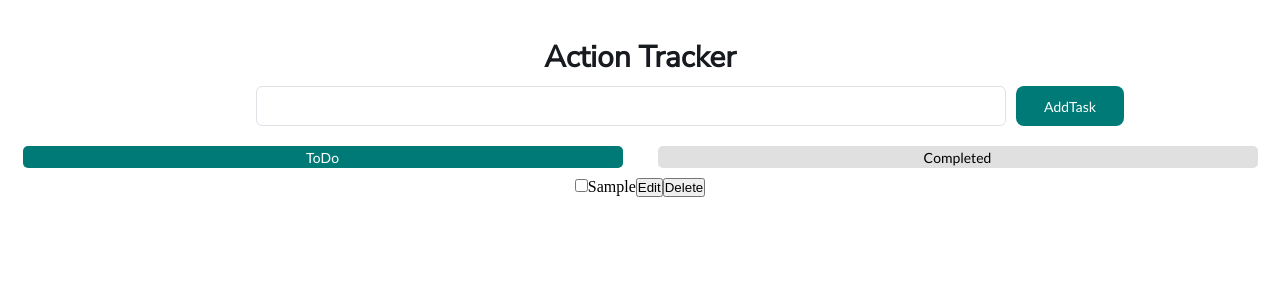
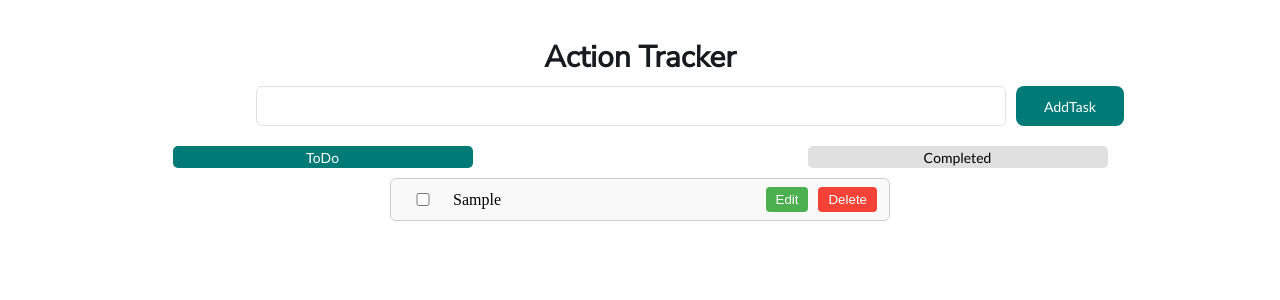
Before and after one commit to NagendharanNagu/onTrack, a React (Vite) app in the folder onTrack/: page / in a window 1280 px wide. Both pictures are taken after typing "Sample" into the empty fields and a click on the button "AddTask". Shown: the top 300 px of the page. Built offline with nearby package versions, Linux system fonts and the light colour scheme; the HTML template or start-up script is replaced by a standard one.

Commit message:
Day - 14: Enhanced UI

```diff
--- a/onTrack/src/App.jsx
+++ b/onTrack/src/App.jsx
@@ -1,12 +1,10 @@
 import React from "react";
 import Crud from "./components/Crud";
-import Copy from "./components/Copy";
 
 const App = ()=>{
     return(
         <div>
             <Crud/>
-            {/* <Copy/> */}
         </div>
     )
 }
--- a/onTrack/src/components/Crud.jsx
+++ b/onTrack/src/components/Crud.jsx
@@ -86,16 +86,16 @@ const Crud = () => {
           <button onClick={() => setCurrentTab("COMPLETED")} className={currentTab === "COMPLETED" ? "active-tab" : "inactive-tab"}>Completed</button>
         </div>
        </div>
-
+        <div className="task-list">
           {currentTab == "PENDING"
             ? tasks.map((item) => (
-                <ul type="none" key={item.id}>
+                <ul type="none" className="task-item" key={item.id}>
                   <li>
                     <input
                       type="checkbox"
                       onClick={() => checkboxHandler(item)}
                     />
-                    <span>{item.text}</span>
+                    <span className="task-text">{item.text}</span>
                     <button onClick={() => editTaskHandler(item)}>Edit</button>
                     <button onClick={() => deleteTaskHandler(item)}>
                       Delete
@@ -104,7 +104,7 @@ const Crud = () => {
                 </ul>
               ))
             : completedHandler()}
-
+        </div>
       </div>
     </div>
   );
--- a/onTrack/src/css/crud.css
+++ b/onTrack/src/css/crud.css
@@ -1,5 +1,5 @@
 @import url("https://fonts.googleapis.com/css2?family=Nunito+Sans&display=swap");
-@import url('https://fonts.googleapis.com/css2?family=Lato&display=swap');
+@import url("https://fonts.googleapis.com/css2?family=Lato&display=swap");
 
 * {
   margin: 0;
@@ -15,21 +15,21 @@
   color: #171a1fff;
 }
 
-.task-container{
+.task-container {
   text-align: center;
   margin-top: 40px;
 }
 
-.input-and-btn-container{
+.input-and-btn-container {
   width: 100%;
   margin: 10px 10px 10px 50px;
   display: flex;
   flex-direction: row;
   justify-content: center;
-    gap: 10px
+  gap: 10px;
 }
 
-.task-text-input{
+.task-text-input {
   width: 750px;
   height: 40px;
   padding-left: 12px;
@@ -39,37 +39,39 @@
   line-height: 22px;
   font-weight: 400;
   border: 1px solid;
-  background: #FFFFFFFF;
+  background: #ffffffff;
   border-radius: 6px;
   border-width: 1px;
-  border-color: #DEE1E6FF;
+  border-color: #dee1e6ff;
 }
 
-.task-text-input:hover{
+.task-text-input:hover {
   border-color: #00ff87;
 }
 
-.add-btn, .update-btn{
+.add-btn,
+.update-btn {
   width: 108px;
   height: 40px;
   padding: 0 12px;
-    font-family: 'Lato', sans-serif;
+  font-family: "Lato", sans-serif;
   font-size: 14px;
   font-weight: 500;
-    color: #FFFFFFFF;
-    background: #007A76FF;
+  color: #ffffffff;
+  background: #007a76ff;
   opacity: 1;
   border: none;
   border-radius: 8px;
   gap: 16px;
   cursor: pointer;
 }
- .add-btn:hover, .update-btn:hover{
+.add-btn:hover,
+.update-btn:hover {
   background: #00ff87;
   color: black;
 }
 
- .task-tabs{
+.task-tabs {
   display: grid;
   grid-template-columns: repeat(2, 1fr);
   gap: 10px;
@@ -78,19 +80,18 @@
   padding: 10px;
 }
 
- .task-tabs button{
-    width: 600px;
+.task-tabs button {
+  width: 300px;
   height: 22px;
   border: none;
   padding: 0 12px;
-    font-family: 'Lato', sans-serif;
+  font-family: "Lato", sans-serif;
   font-size: 14px;
   font-weight: 500;
 }
 
-
-.active-tab{
-background: #007A76FF; /* Green */
+.active-tab {
+  background: #007a76ff; /* Green */
   color: white;
   border: none;
   padding: 8px 14px;
@@ -98,7 +99,7 @@ background: #007A76FF; /* Green */
   cursor: pointer;
 }
 
-.inactive-tab{
+.inactive-tab {
   background-color: #e0e0e0; /* Gray */
   color: black;
   border: none;
@@ -106,3 +107,56 @@ background: #007A76FF; /* Green */
   border-radius: 5px;
   cursor: pointer;
 }
+
+.task-list {
+  display: flex;
+  flex-direction: column;
+  gap: 10px; /* space between tasks */
+  align-items: center;
+  padding: 0;
+}
+
+.task-item {
+  list-style: none;
+  margin: 0;
+  padding: 0;
+}
+
+.task-item li {
+  display: grid;
+  grid-template-columns: 40px minmax(300px, 350px) auto auto;
+  /* checkbox | text | edit btn | delete btn */
+  gap: 10px;
+  align-items: center;
+  padding: 8px 12px;
+  border: 1px solid #ccc;
+  border-radius: 6px;
+  background-color: #f9f9f9;
+  max-width: 500px;
+  width: 100%;
+  margin: 0 auto;
+}
+
+.task-text {
+  font-size: 16px;
+  justify-self: start !important ;
+  text-align: left;
+  width: 100%;
+}
+
+.task-item button {
+  padding: 5px 10px;
+  border: none;
+  border-radius: 4px;
+  cursor: pointer;
+}
+
+.task-item button:nth-of-type(1) {
+  background-color: #4caf50; /* green edit */
+  color: white;
+}
+
+.task-item button:nth-of-type(2) {
+  background-color: #f44336; /* red delete */
+  color: white;
+}
```
Lines whose indentation alone changed are shown as unchanged.
